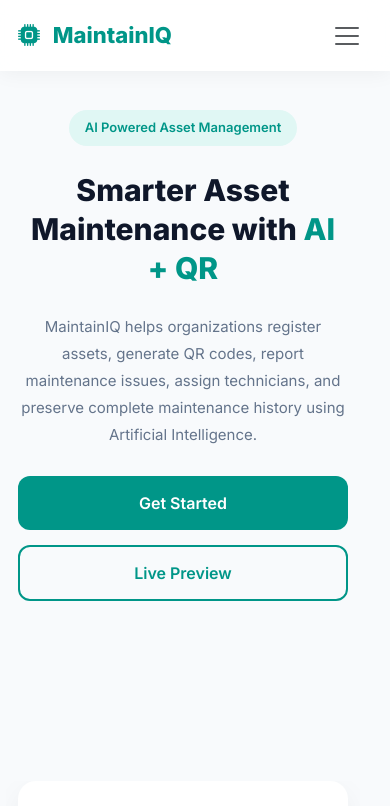
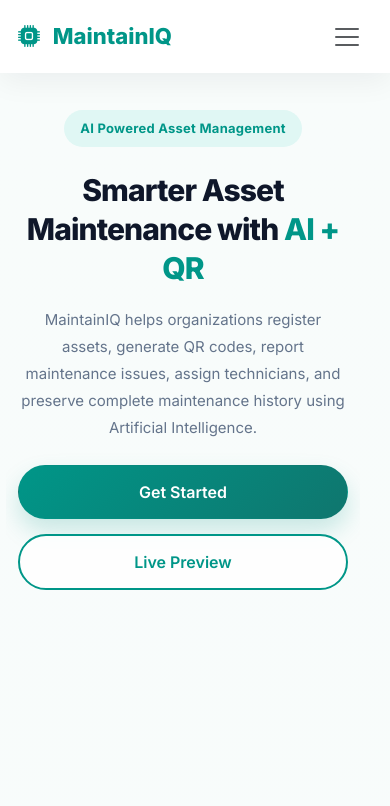
Before and after one commit to Bakhtiar804/SMIT-JULLY-HACKATHON-PROJECT, a plain HTML site: page index.html in a window 390 px wide. Shown: the top 806 px of the page. Drawn offline with nearby package versions, Linux system fonts and the light colour scheme.

Commit message:
Add files via upload

```diff
--- a/index.css
+++ b/index.css
@@ -16,10 +16,11 @@
 }
 
 body{
-    background:#F8FAFC;
+    background:linear-gradient(180deg,#f8fcfb 0%,#f8fafc 100%);
     color:#0F172A;
     overflow-x:hidden;
     max-width:100%;
+    line-height:1.6;
 }
 
 html{
@@ -71,17 +72,11 @@
 ========================== */
 
 .navbar{
-
-    background:rgba(255,255,255,.88);
-
-    backdrop-filter:blur(15px);
-
-    padding:18px 0;
-
+    background:rgba(255,255,255,.92);
+    backdrop-filter:blur(16px);
+    padding:16px 0;
     transition:.4s;
-
-    box-shadow:0 2px 20px rgba(0,0,0,.05);
-
+    box-shadow:0 8px 30px rgba(15,23,42,.06);
 }
 
 .navbar-brand{
@@ -119,20 +114,15 @@
 }
 
 .login-btn{
-
-    display: flex;
-    align-items: center;
-    justify-content: center;
+    display:flex;
+    align-items:center;
+    justify-content:center;
     border:1px solid var(--primary);
-
     color:var(--primary);
-
-    border-radius:10px;
-
-    padding:10px 24px;
-
+    border-radius:999px;
+    padding:10px 22px;
     font-weight:600;
-
+    box-shadow:0 6px 16px rgba(0,150,136,.08);
 }
 
 .login-btn:hover{
@@ -148,19 +138,13 @@
 ========================== */
 
 .hero-btn{
-
-    background:var(--primary);
-
+    background:linear-gradient(135deg,var(--primary),#0f766e);
     color:white;
-
-    border-radius:12px;
-
-    padding:14px 32px;
-
+    border-radius:999px;
+    padding:14px 30px;
     font-weight:600;
-
     transition:.3s;
-
+    box-shadow:0 12px 24px rgba(0,150,136,.2);
 }
 
 .hero-btn:hover{
@@ -174,19 +158,13 @@
 }
 
 .outline-btn{
-
     border:2px solid var(--primary);
-
     color:var(--primary);
-
-    border-radius:12px;
-
-    padding:14px 32px;
-
+    border-radius:999px;
+    padding:14px 30px;
     font-weight:600;
-
     margin-left:15px;
-
+    background:rgba(255,255,255,.85);
 }
 
 .outline-btn:hover{
@@ -202,39 +180,43 @@
 ========================== */
 
 .hero{
+    padding:170px 0 120px;
+}
 
-    padding:170px 0 120px;
+.hero .row{
+    gap:40px 24px;
+    align-items:center;
+}
 
+.hero .col-lg-6:first-child{
+    display:flex;
+    flex-direction:column;
+    align-items:center;
+    text-align:center;
+}
+
+.hero p{
+    margin-left:auto;
+    margin-right:auto;
 }
 
 .hero-badge{
-
     display:inline-block;
-
     padding:10px 20px;
-
     background:#E0F7F4;
-
     color:var(--primary);
-
-    border-radius:30px;
-
-    font-weight:600;
-
-    margin-bottom:25px;
-
+    border-radius:999px;
+    font-weight:700;
+    margin-bottom:24px;
+    letter-spacing:.02em;
 }
 
 .hero h1{
-
     font-size:62px;
-
     font-weight:800;
-
-    line-height:1.15;
-
-    margin-bottom:25px;
-
+    line-height:1.1;
+    margin-bottom:24px;
+    letter-spacing:-0.03em;
 }
 
 .hero h1 span{
@@ -244,23 +226,18 @@
 }
 
 .hero p{
-
     font-size:18px;
-
     color:var(--gray);
-
     line-height:1.8;
-
-    margin-bottom:40px;
-
+    margin-bottom:34px;
+    max-width:650px;
 }
 
 .hero-buttons{
-
     display:flex;
-
     align-items:center;
-
+    gap:14px;
+    flex-wrap:wrap;
 }
 
 .hero-image{
@@ -302,19 +279,13 @@
 }
 
 .stat-card{
-
     background:white;
-
-    border-radius:18px;
-
-    padding:40px;
-
+    border-radius:20px;
+    padding:36px 28px;
     text-align:center;
-
     transition:.4s;
-
-    box-shadow:0 10px 30px rgba(0,0,0,.05);
-
+    box-shadow:0 12px 30px rgba(15,23,42,.06);
+    border:1px solid rgba(148,163,184,.16);
 }
 
 .stat-card:hover{
@@ -348,8 +319,9 @@
 ===================================*/
 
 .section-title{
-    max-width:700px;
+    max-width:760px;
     margin:auto;
+    margin-bottom:48px;
 }
 
 .section-badge{
@@ -405,22 +377,14 @@
 }
 
 .feature-card{
-
     background:#fff;
-
     border-radius:22px;
-
-    padding:40px 30px;
-
+    padding:34px 26px;
     text-align:center;
-
     transition:.35s;
-
     border:1px solid #E2E8F0;
-
     height:100%;
-
-    box-shadow:0 10px 30px rgba(0,0,0,.05);
+    box-shadow:0 10px 30px rgba(15,23,42,.05);
 }
 
 .feature-card:hover{
@@ -567,30 +531,33 @@
 ===================================*/
 
 .dashboard-section{
-
     padding:120px 0;
-
     background:#fff;
 }
 
+.dashboard-section .row{
+    align-items:center;
+}
+
+.dashboard-section .col-lg-6:first-child{
+    display:flex;
+    flex-direction:column;
+    align-items:center;
+    text-align:center;
+}
+
 .dashboard-section h2{
-
     font-size:48px;
-
     font-weight:800;
-
     margin:20px 0;
 }
 
 .dashboard-section p{
-
     font-size:17px;
-
     color:#64748B;
-
     line-height:1.8;
-
     margin-bottom:30px;
+    max-width:620px;
 }
 
 .dashboard-list{
@@ -601,19 +568,13 @@
 }
 
 .dashboard-list li{
-
     display:flex;
-
     align-items:center;
-
+    justify-content:center;
     gap:12px;
-
     margin-bottom:18px;
-
     color:#334155;
-
     font-size:17px;
-
     font-weight:500;
 }
 
@@ -625,16 +586,13 @@
 }
 
 .dashboard-preview{
-
-    background:#fff;
-
-    border-radius:25px;
-
-    padding:20px;
-
-    box-shadow:0 25px 50px rgba(0,0,0,.08);
-
+    background:linear-gradient(145deg,#ffffff,#f8fafc);
+    border-radius:24px;
+    padding:24px;
+    box-shadow:0 25px 60px rgba(15,23,42,.08);
     transition:.4s;
+    border:1px solid rgba(148,163,184,.16);
+    display: none;
 }
 
 .dashboard-preview:hover{
@@ -660,13 +618,13 @@
 
 .why-card{
     background:#fff;
-    padding:40px 30px;
+    padding:34px 24px;
     border-radius:22px;
     text-align:center;
     height:100%;
     border:1px solid #E2E8F0;
     transition:.35s;
-    box-shadow:0 10px 25px rgba(0,0,0,.05);
+    box-shadow:0 10px 25px rgba(15,23,42,.05);
 }
 
 .why-card:hover{
@@ -711,16 +669,12 @@
 }
 
 .cta-box{
-
     background:linear-gradient(135deg,#009688,#0f766e);
-
     border-radius:30px;
-
-    padding:80px 50px;
-
+    padding:72px 48px;
     text-align:center;
-
     color:#fff;
+    box-shadow:0 20px 45px rgba(0,150,136,.2);
 }
 
 .cta-box h2{
@@ -895,11 +849,24 @@
 @media(max-width:992px){
 
 .hero{
+    padding-top:140px;
+    text-align:center;
+}
 
-padding-top:140px;
+.dashboard-section .col-lg-6:first-child{
+    align-items:center;
+    text-align:center;
+}
 
-text-align:center;
+.hero .col-lg-6:first-child{
+    display:flex;
+    flex-direction:column;
+    align-items:center;
+}
 
+.hero p{
+    margin-left:auto;
+    margin-right:auto;
 }
 
 .hero h1{
@@ -960,10 +927,12 @@
 
 @media(max-width:768px){
 
+.navbar{
+    padding:14px 0;
+}
+
 .hero h1{
-
-font-size:38px;
-
+    font-size:40px;
 }
 
 .section-title h2{
@@ -1029,27 +998,39 @@
 @media(max-width:576px){
 
 .navbar-brand{
-
-font-size:24px;
-
+    font-size:24px;
 }
 
 .hero{
+    text-align:center;
+}
 
-padding-top:120px;
+.hero .col-lg-6:first-child{
+    align-items:center;
+}
 
+.hero{
+    padding-top:120px;
 }
 
 .hero h1{
-
-font-size:32px;
-
+    font-size:32px;
 }
 
 .hero p{
+    font-size:16px;
+}
 
-font-size:16px;
+.hero-buttons{
+    flex-direction:column;
+    align-items:stretch;
+}
 
+.hero-btn,
+.outline-btn,
+.login-btn{
+    width:100%;
+    margin:0;
 }
 
 .section-title h2{
@@ -1091,6 +1072,11 @@
 .container{
     padding-left:18px;
     padding-right:18px;
+}
+
+section{
+    padding-left:2px;
+    padding-right:2px;
 }
 
 /* Navbar */
@@ -1151,12 +1137,13 @@
 .hero h1{
     font-size:30px;
     line-height:1.3;
+    margin-bottom:18px;
 }
 
 .hero p{
     font-size:15px;
     line-height:1.8;
-    margin-bottom:28px;
+    margin-bottom:24px;
 }
 
 .hero-buttons{
@@ -1185,12 +1172,16 @@
     padding:70px 0;
 }
 
+.section-title{
+    margin-bottom:28px;
+}
+
 /* Cards */
 
 .stat-card,
 .feature-card,
 .why-card{
-    padding:28px 20px;
+    padding:24px 18px;
 }
 
 .stat-card h2{
@@ -1258,7 +1249,7 @@
 /* CTA */
 
 .cta-box{
-    padding:45px 20px;
+    padding:40px 18px;
     border-radius:22px;
 }
 
```
